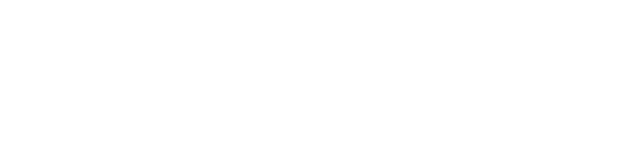
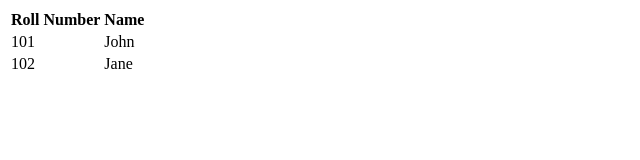
Before and after one commit to acciojob/car-insurance-form-shubhamv1, a website: page main.html in a window 1280 px wide. Shown: the whole page, without its empty margins (0-640 px from the left). Drawn offline with Linux system fonts and the light colour scheme.

Commit message:
created a submission

```diff
--- a/main.html
+++ b/main.html
@@ -7,6 +7,25 @@
 </head>
 
 <body>
+	<table>
+  <thead>
+    <tr>
+      <th>Roll Number</th>
+      <th>Name</th>
+    </tr>
+  </thead>
+  <tbody>
+    <tr>
+      <td>101</td>
+      <td>John</td>
+    </tr>
+    <tr>
+      <td>102</td>
+      <td>Jane</td>
+    </tr>
+  </tbody>
+</table>
+
 	<!-- the entire body must be written by student -->
     <script type="text/javascript" src="./script.js">
 </script>
```
